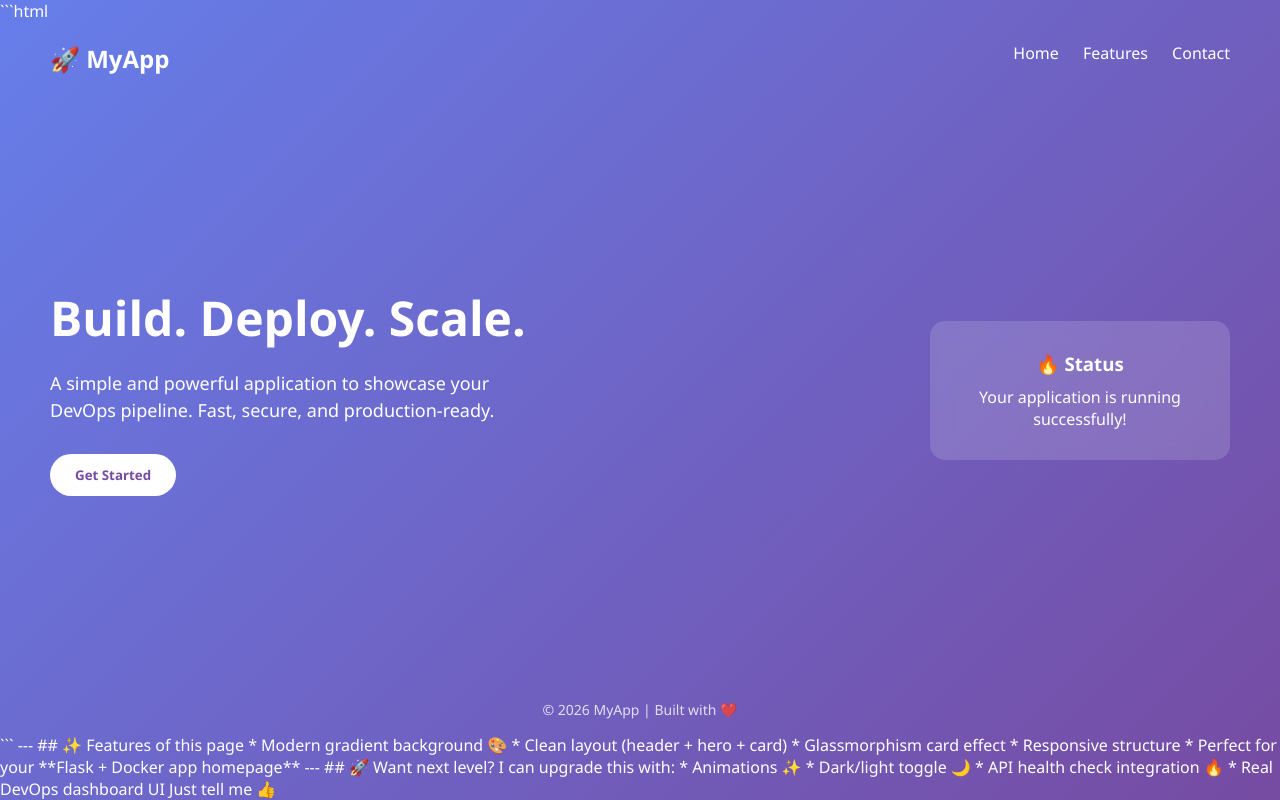
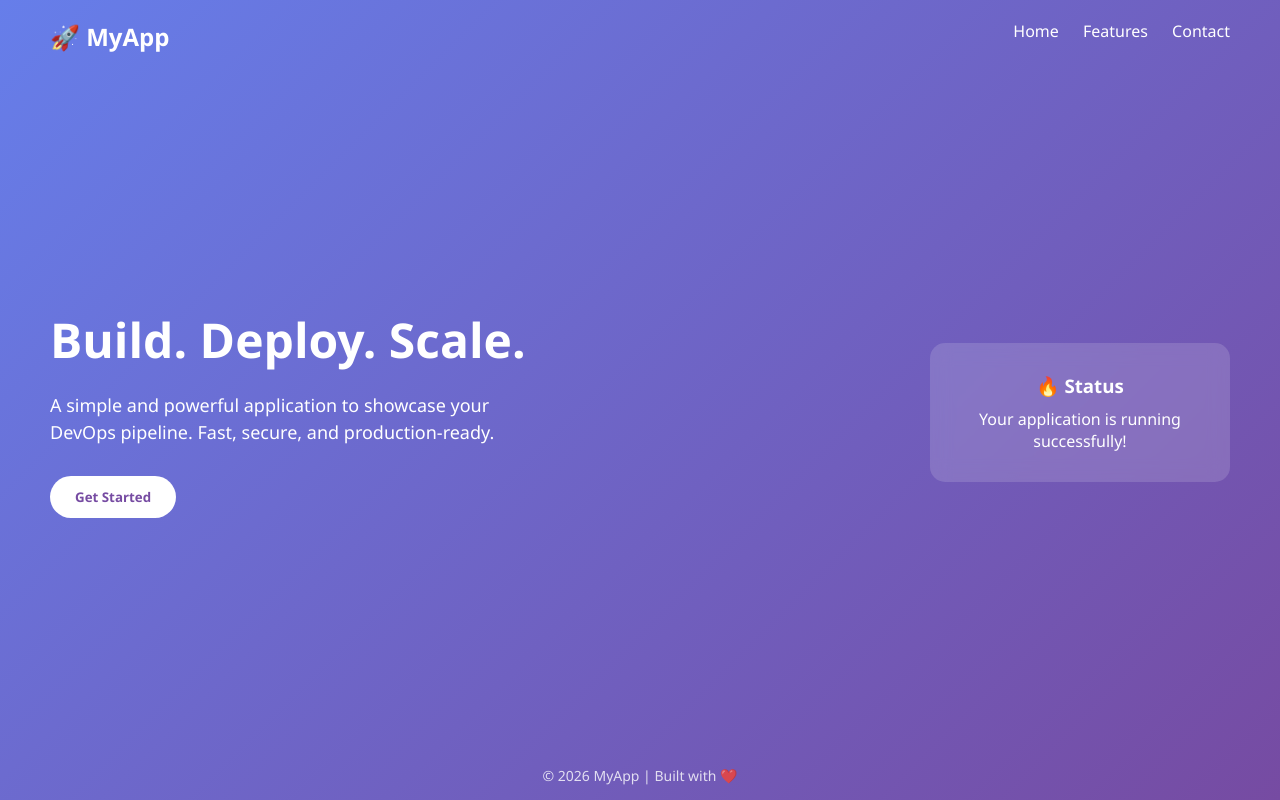
Before and after one commit to abinash-mallick/actions-end-to-end, a Flask app: page / in a window 1280 px wide. Run offline with Flask 3, Linux system fonts and the light colour scheme.

Commit message:
Fixed Index.html

````diff
--- a/templates/index.html
+++ b/templates/index.html
@@ -1,4 +1,3 @@
-```html
 <!DOCTYPE html>
 <html lang="en">
 <head>
@@ -137,27 +136,3 @@
 
 </body>
 </html>
-```
-
----
-
-## ✨ Features of this page
-
-* Modern gradient background 🎨
-* Clean layout (header + hero + card)
-* Glassmorphism card effect
-* Responsive structure
-* Perfect for your **Flask + Docker app homepage**
-
----
-
-## 🚀 Want next level?
-
-I can upgrade this with:
-
-* Animations ✨
-* Dark/light toggle 🌙
-* API health check integration 🔥
-* Real DevOps dashboard UI
-
-Just tell me 👍
````
